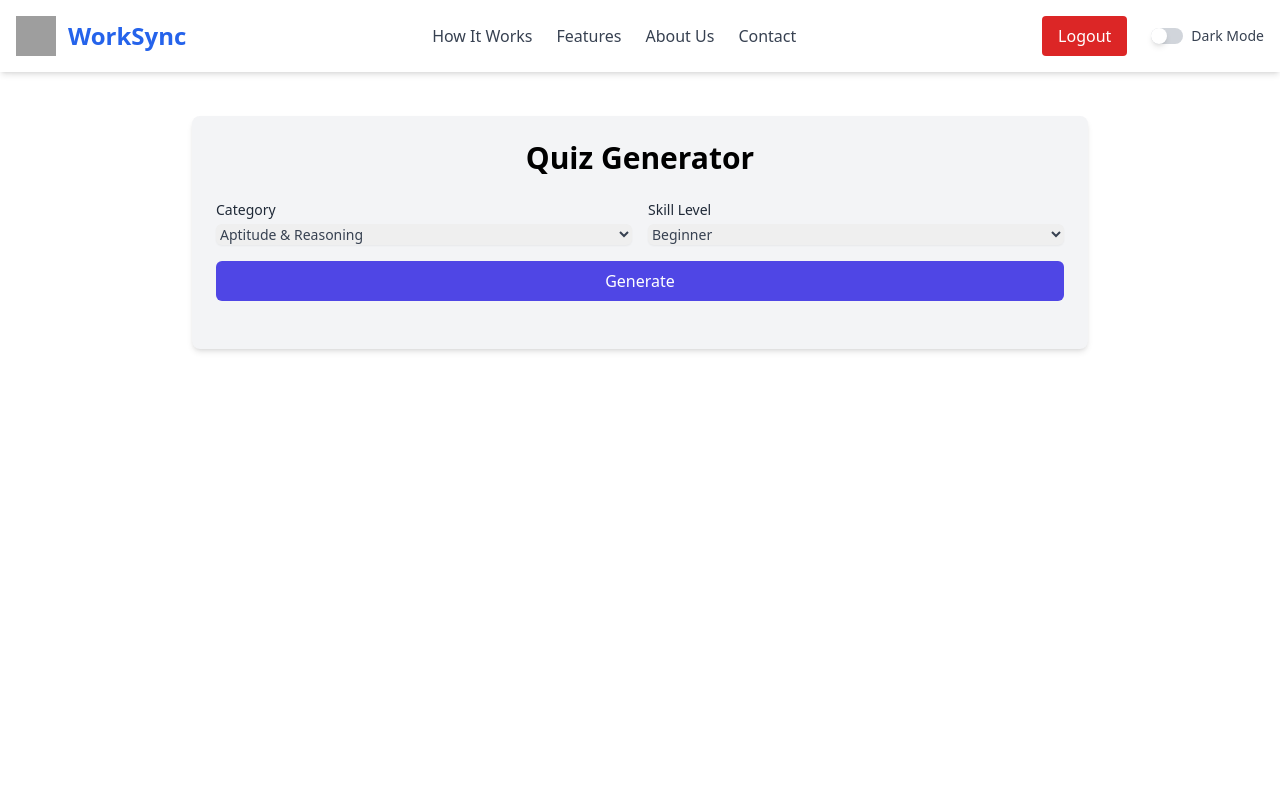
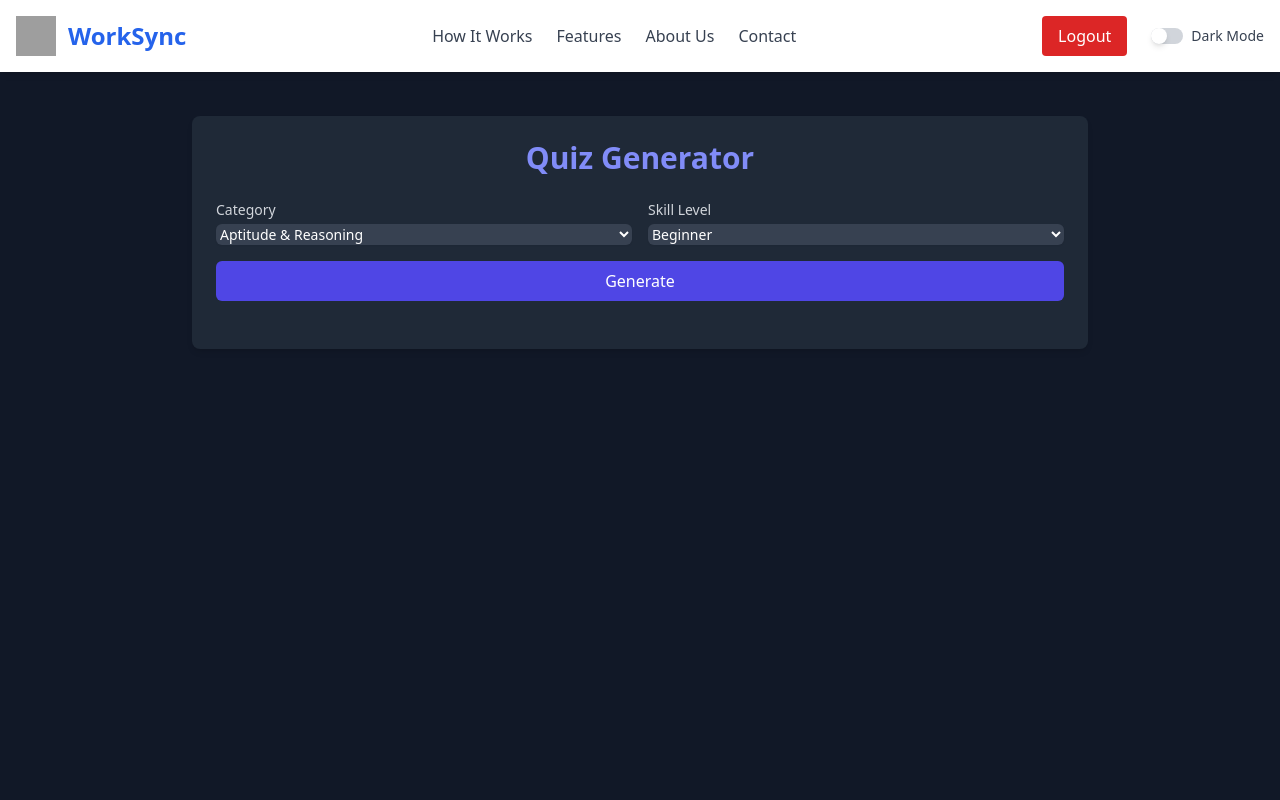
Before and after one commit to PrasunKushwaha/WorkSync, a React (Vite) app: page /quiz in a window 1280 px wide. Shown: the top 800 px of the page. Built offline with nearby package versions, Linux system fonts and the light colour scheme; sample sign-in values are in the browser's storage; grey boxes are pictures that could not be loaded.

Commit message:
Set legacy-peer-deps to true

```diff
--- a/package.json
+++ b/package.json
@@ -11,6 +11,7 @@
   },
   "dependencies": {
     "@tailwindcss/typography": "^0.5.15",
+    "animate.css": "^4.1.1",
     "axios": "^1.7.7",
     "formik": "^2.4.6",
     "framer-motion": "^11.11.11",
--- a/src/App.jsx
+++ b/src/App.jsx
@@ -17,6 +17,7 @@ import JobInterview from "./JobInterview";
 import Coach from "./Coach";
 import About from "./About";
 import ContactUs from "./ContactUs";
+import Paid from "./Paid";
 
 function App() {
   const [isDarkMode, setIsDarkMode] = useState(false);
@@ -76,6 +77,15 @@ function App() {
           }
         />
 
+        <Route
+          path="/paid"
+          element={
+            <ProtectedRoute>
+              <Paid/>
+            </ProtectedRoute>
+          }
+        />
+
         {/* Protected routes */}
         <Route
           path="/jobdetails"
--- a/src/CandidateReview.jsx
+++ b/src/CandidateReview.jsx
@@ -21,12 +21,12 @@ const CandidateReview = () => {
   ]);
 
   return (
-    <div className="min-h-screen bg-gray-100 dark:bg-gray-900 p-6 text-gray-800 dark:text-gray-100">
-      <div className="max-w-5xl mx-auto bg-white dark:bg-gray-800 shadow-md rounded-lg p-8">
-        <h1 className="text-3xl font-bold text-center mb-6">Candidate Review</h1>
+    <div className="min-h-screen p-6 text-gray-800 bg-gray-100 dark:bg-gray-900 dark:text-gray-100">
+      <div className="max-w-5xl p-8 mx-auto mt-24 bg-white rounded-lg shadow-md dark:bg-gray-800">
+        <h1 className="mb-6 text-3xl font-bold text-center">Candidate Review</h1>
         <div className="space-y-6">
           {candidates.map((candidate) => (
-            <div key={candidate.id} className="p-4 bg-gray-50 dark:bg-gray-700 rounded-lg shadow">
+            <div key={candidate.id} className="p-4 rounded-lg shadow bg-gray-50 dark:bg-gray-700">
               <div className="flex items-center justify-between mb-4">
                 <div>
                   <h2 className="text-xl font-semibold">{candidate.name}</h2>
--- a/src/Coach.jsx
+++ b/src/Coach.jsx
@@ -17,7 +17,7 @@ function Coach() {
 
     try {
       const response = await axios({
-        url: "https://generativelanguage.googleapis.com/v1beta/models/gemini-pro:generateContent?key=AIzaSyDJm_JZZn8ZWwZIdTistdc33HDb-wY8pqw",
+        url: "https://generativelanguage.googleapis.com/v1beta/models/gemini-pro:generateContent?key=AIzaSyAN2rgHo0T42fsEeBVRDLI0M7s7zOfYHzo",
         method: "post",
         headers: {
           'Content-Type': 'application/json'
--- a/src/JobInterview.jsx
+++ b/src/JobInterview.jsx
@@ -27,7 +27,7 @@ function JobInterview() {
 
     try {
       const response = await axios({
-        url: "https://generativelanguage.googleapis.com/v1beta/models/gemini-pro:generateContent?key=AIzaSyDJm_JZZn8ZWwZIdTistdc33HDb-wY8pqw",
+        url: "https://generativelanguage.googleapis.com/v1beta/models/gemini-pro:generateContent?key=AIzaSyAN2rgHo0T42fsEeBVRDLI0M7s7zOfYHzo",
         method: "post",
         data: {
           contents: [{ parts: [{ text: formattedQuestionTemplate }] }],
@@ -117,7 +117,7 @@ function JobInterview() {
         {interviewFinished && (
           <div className="text-center animate__animated animate__fadeIn">
             <p className="text-2xl font-semibold text-green-400">Interview Finished</p>
-            <pre className="p-4 mt-4 text-left bg-gray-800 rounded">{report}</pre>
+            <pre className="p-4 mt-4 text-left break-all whitespace-pre-line bg-gray-800 rounded">{report}</pre>
             <div className="p-4 mt-4 bg-gray-700 border-2 border-red-600 rounded-lg">
               <h3 className="text-xl font-semibold text-red-400">Areas to Improve:</h3>
               <ul className="list-disc list-inside">
--- /dev/null
+++ b/src/Paid.jsx
@@ -0,0 +1,48 @@
+import React from 'react';
+import 'animate.css';
+import { Link } from 'react-router-dom';
+
+function Paid() {
+    return (
+        <div className="min-h-screen p-5 text-white bg-gray-900 mt-">
+
+
+            <div className="grid max-w-screen-xl grid-cols-1 gap-8 mx-auto mt-24 sm:grid-cols-2 lg:grid-cols-3">
+                <div className="animate__animated animate__fadeInLeft animate__delay-1s">
+                    <div className="overflow-hidden transition-shadow duration-300 bg-gray-800 rounded-lg shadow-lg hover:shadow-2xl">
+                        <img src="https://static6.depositphotos.com/1014550/624/i/950/depositphotos_6240474-stock-photo-test-word-on-keyboard.jpg" alt="Quiz Generator" className="object-cover w-full h-48"/>
+                        <div className="p-6">
+                            <h2 className="mb-4 text-3xl font-bold">Quiz Generator Model</h2>
+                            <p className="mb-4">Generate custom quizzes to test and improve your skills.</p>
+                            <Link to="/quiz" className="inline-block px-4 py-2 text-white bg-blue-600 rounded-lg hover:bg-blue-700">Learn More</Link>
+                        </div>
+                    </div>
+                </div>
+
+                <div className="animate__animated animate__fadeInUp animate__delay-1s">
+                    <div className="overflow-hidden transition-shadow duration-300 bg-gray-800 rounded-lg shadow-lg hover:shadow-2xl">
+                        <img src="https://encrypted-tbn0.gstatic.com/images?q=tbn:ANd9GcTYDxOwtOzOodQjrCvRBLUeRctocrYdBthMGP8Xj4uj8w&s" alt="Job Interview Model" className="object-cover w-full h-48"/>
+                        <div className="p-6">
+                            <h2 className="mb-4 text-3xl font-bold">Job Interview Model</h2>
+                            <p className="mb-4">Practice with simulated job interviews tailored to your field.</p>
+                            <Link to="/pi" className="inline-block px-4 py-2 text-white bg-blue-600 rounded-lg hover:bg-blue-700">Learn More</Link>
+                        </div>
+                    </div>
+                </div>
+
+                <div className="animate__animated animate__fadeInRight animate__delay-1s">
+                    <div className="overflow-hidden transition-shadow duration-300 bg-gray-800 rounded-lg shadow-lg hover:shadow-2xl">
+                        <img src="https://encrypted-tbn0.gstatic.com/images?q=tbn:ANd9GcThH-zMd8z3K9ahexEGWaTCST1vxC0KV-CXk0aZ6i6kQk-vJYt6dQXh57T1ltL5axkGGH4&usqp=CAU" alt="Coach Model" className="object-cover w-full h-48"/>
+                        <div className="p-6">
+                            <h2 className="mb-4 text-3xl font-bold">Coach Model</h2>
+                            <p className="mb-4">Get personalized coaching to enhance your skills and performance.</p>
+                            <Link to="/coach" className="inline-block px-4 py-2 text-white bg-blue-600 rounded-lg hover:bg-blue-700">Learn More</Link>
+                        </div>
+                    </div>
+                </div>
+            </div>
+        </div>
+    );
+}
+
+export default Paid;
--- a/src/Quiz.jsx
+++ b/src/Quiz.jsx
@@ -128,18 +128,18 @@ function Quiz() {
   };
 
   return (
-    <div className="min-h-screen p-5 bg-white">
-      <div className="max-w-4xl p-6 mx-auto mt-24 bg-gray-100 rounded-lg shadow-md animate__animated animate__fadeIn">
-        <h1 className="mb-6 text-3xl font-extrabold text-center">Quiz Generator</h1>
+    <div className="min-h-screen p-5 bg-gray-900">
+      <div className="max-w-4xl p-6 mx-auto mt-24 bg-gray-800 rounded-lg shadow-md animate__animated animate__fadeIn">
+        <h1 className="mb-6 text-3xl font-extrabold text-center text-indigo-400">Quiz Generator</h1>
         <form onSubmit={generateAnswer} className="mb-6 space-y-4">
           <div className="flex justify-between">
             <div className="w-1/2 pr-2">
-              <label htmlFor="category" className="block text-sm font-medium text-gray-800">Category</label>
+              <label htmlFor="category" className="block text-sm font-medium text-gray-300">Category</label>
               <select
                 name="category"
                 id="category"
                 onChange={handleCategoryChange}
-                className="block w-full mt-1 text-gray-700 border-gray-600 rounded-md shadow-sm focus:border-indigo-400 focus:ring-indigo-400 sm:text-sm"
+                className="block w-full mt-1 text-white bg-gray-700 border-gray-600 rounded-md shadow-sm focus:border-indigo-400 focus:ring-indigo-400 sm:text-sm"
               >
                 <option value="aptitude">Aptitude & Reasoning</option>
                 <option value="civil">Civil Engineering</option>
@@ -149,12 +149,12 @@ function Quiz() {
               </select>
             </div>
             <div className="w-1/2 pl-2">
-              <label htmlFor="skillLevel" className="block text-sm font-medium text-gray-800">Skill Level</label>
+              <label htmlFor="skillLevel" className="block text-sm font-medium text-gray-300">Skill Level</label>
               <select
                 name="skillLevel"
                 id="skillLevel"
                 onChange={handleSkillLevelChange}
-                className="block w-full mt-1 text-gray-700 border-gray-600 rounded-md shadow-sm focus:border-indigo-400 focus:ring-indigo-400 sm:text-sm"
+                className="block w-full mt-1 text-white bg-gray-700 border-gray-600 rounded-md shadow-sm focus:border-indigo-400 focus:ring-indigo-400 sm:text-sm"
               >
                 <option value="beginner">Beginner</option>
                 <option value="intermediate">Intermediate</option>
```
Also changed, not shown: 1 other file (tests, documents, lock files or other folders).
